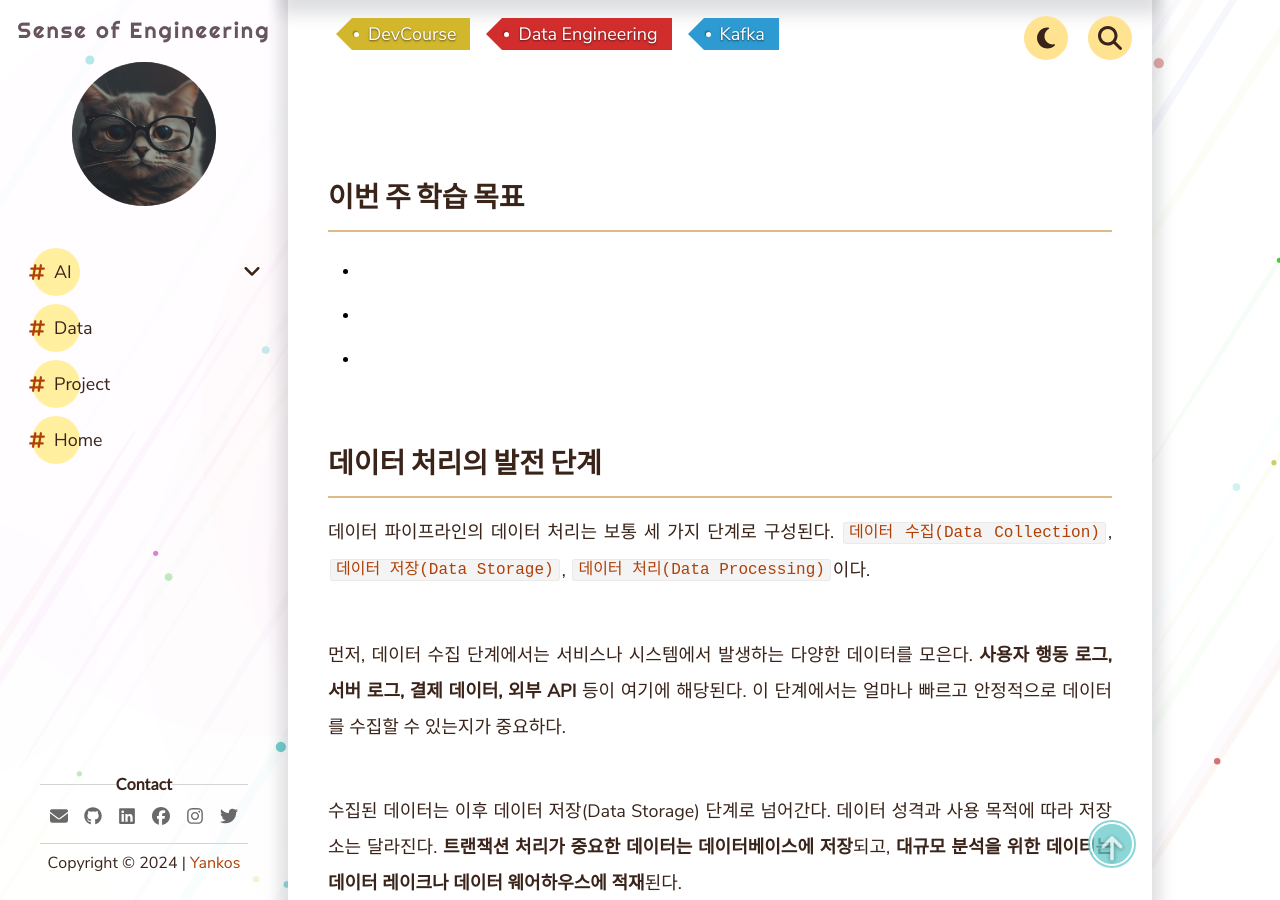
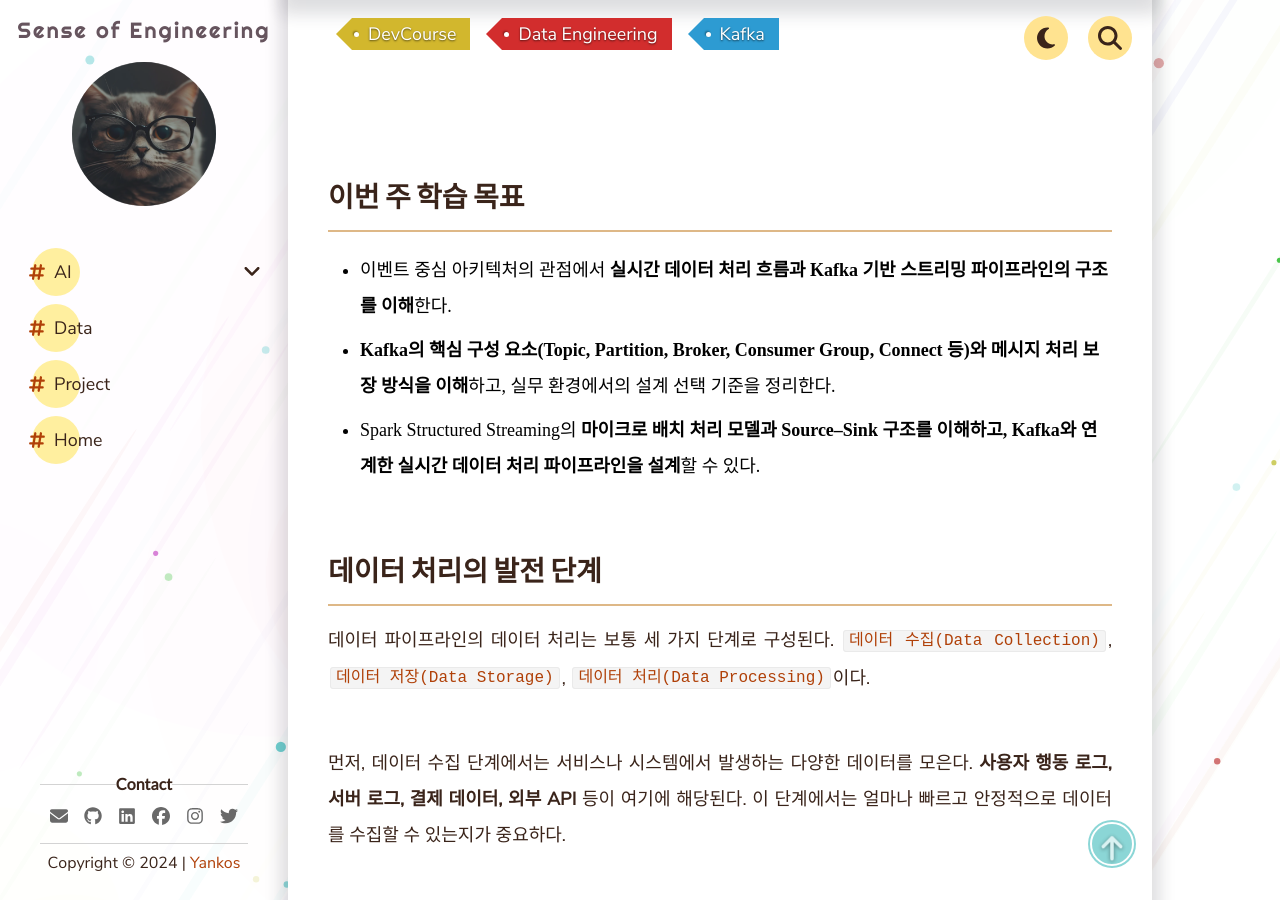
Before and after one commit to jjunier/jjunier.github.io, a Jekyll site: the page built from _pages/Data/DevCourse/post-012.md, in a window 1280 px wide and 900 px high, scrolled down 644 px. Built offline with Jekyll 4.4.1, drawn with Linux system fonts in a browser that asks for light colours; comment, search, counter and statistics services are not loaded.

Commit message:
docs: update WIL12(title: Kafka & Spark Streaming) pages

```diff
--- a/_pages/Data/DevCourse/post-012.md
+++ b/_pages/Data/DevCourse/post-012.md
@@ -11,9 +11,9 @@ bookmark: true
 
 ## 이번 주 학습 목표
 ---
--
--
--
+- 이벤트 중심 아키텍처의 관점에서 **실시간 데이터 처리 흐름과 Kafka 기반 스트리밍 파이프라인의 구조를 이해**한다.
+- **Kafka의 핵심 구성 요소(Topic, Partition, Broker, Consumer Group, Connect 등)와 메시지 처리 보장 방식을 이해**하고, 실무 환경에서의 설계 선택 기준을 정리한다.
+- Spark Structured Streaming의 **마이크로 배치 처리 모델과 Source–Sink 구조를 이해하고, Kafka와 연계한 실시간 데이터 처리 파이프라인을 설계**할 수 있다.
 
 ## 데이터 처리의 발전 단계
 ---
```
